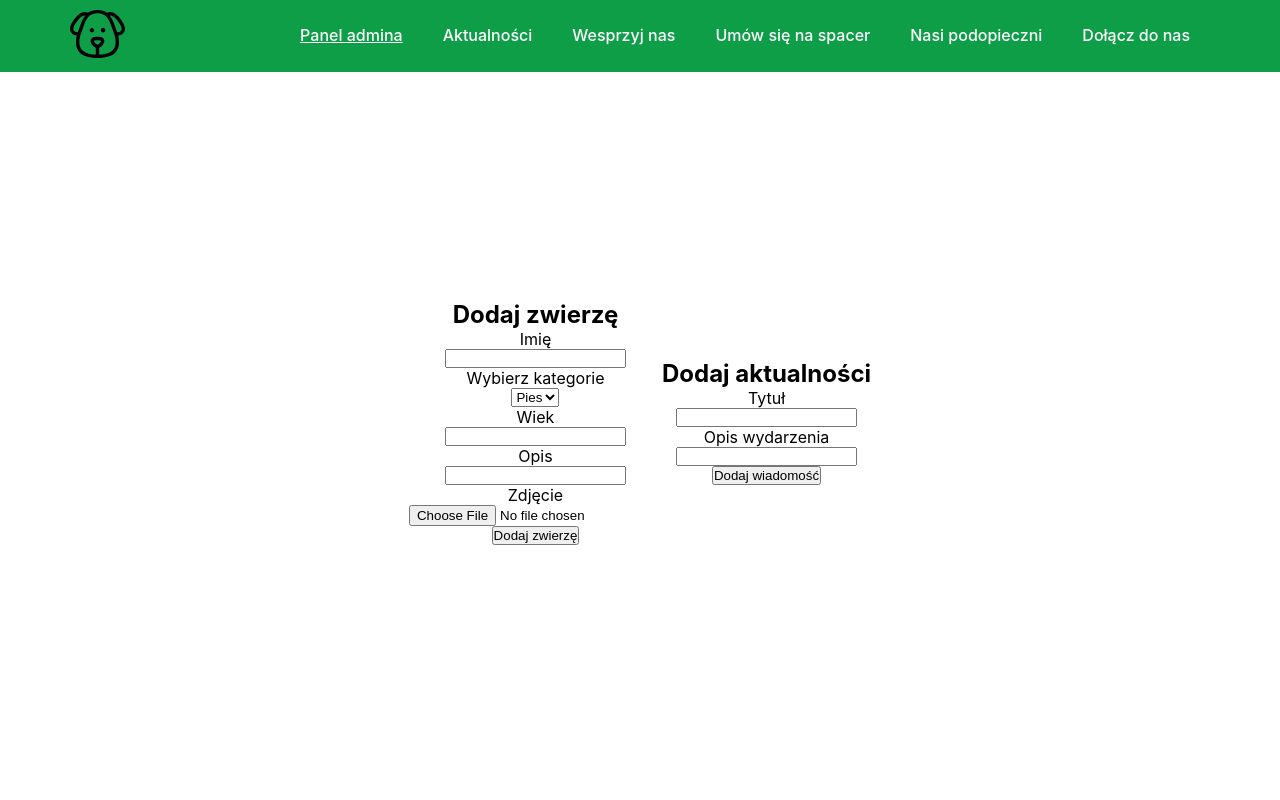
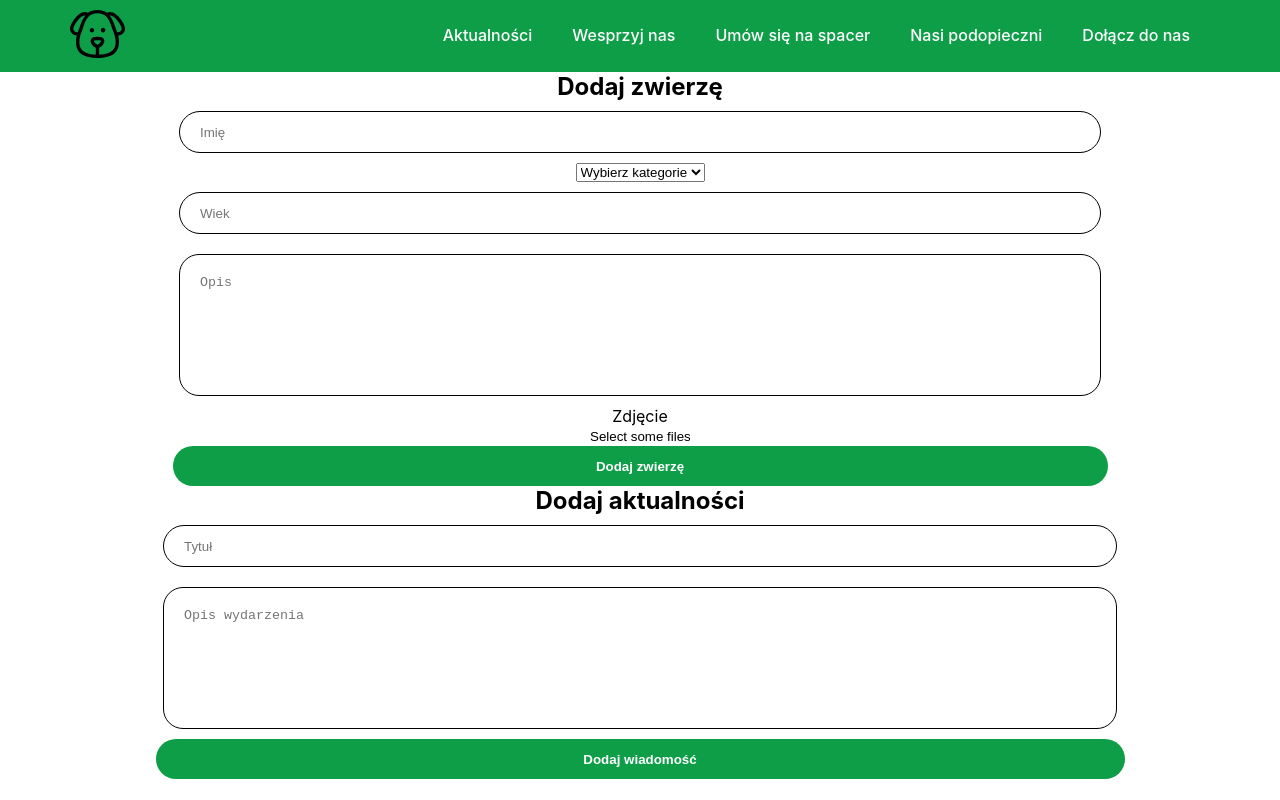
Before and after one commit to MateuszDobosz/ProjektZespolowy-Frontend, a React (Create React App) app: page /admin in a window 1280 px wide. Built offline with nearby package versions, Linux system fonts and the light colour scheme; no server answers.

Commit message:
Add axios link

```diff
--- a/src/actions/userActions.js
+++ b/src/actions/userActions.js
@@ -8,7 +8,7 @@ export const logUserOut = () => ({ type: "LOG_OUT" });
 
 export const fetchUserGoogle = (userInfo) => (dispatch) => {
   axios
-    .post("http://176.107.131.27:5000/auth/google", {
+    .post("http://176.107.131.27/auth/google", {
       token: userInfo,
     })
     .then((res) => {
@@ -20,24 +20,16 @@ export const fetchUserGoogle = (userInfo) => (dispatch) => {
 };
 
 export const fetchUserFacebook = (userInfo) => (dispatch) => {
-  fetch(`http://localhost:4000/login`, {
-    method: "POST",
-    headers: {
-      "Content-Type": "application/json",
-      Accept: "application/json",
-    },
-    body: JSON.stringify(userInfo),
-  })
-    .then((res) => res.json())
-    .then((data) => {
-      // data sent back will in the format of
-      // {
-      //     user: {},
-      //.    token: "aaaaa.bbbbb.bbbbb"
-      // }
-      localStorage.setItem("token", data.token);
-      dispatch(setUser(data.user));
-    });
+  axios
+    .post("http://176.107.131.27/auth/facebook", {
+      token: userInfo,
+    })
+    .then((res) => {
+      console.log(res);
+      localStorage.setItem("token", res.data.token);
+      dispatch(setUser(res.data));
+    })
+    .catch((err) => console.log(err));
 };
 
 export const autoLogin = () => (dispatch) => {
--- a/src/components/AddAnimalForm.js
+++ b/src/components/AddAnimalForm.js
@@ -1,73 +1,107 @@
-import React from 'react';
-import { useFormik } from 'formik';
-import styled from 'styled-components';
-import ValidationSchema from './Validations/AddAnimalValidarion';
+import React from "react";
+import { useFormik } from "formik";
+import styled from "styled-components";
+import ValidationSchema from "./Validations/AddAnimalValidarion";
+import Input from "./Input";
+import Button from "./Button";
+import TextArea from "./Textarea";
+import InputFile from "./InputFile";
 
+import axios from "axios";
 
 const Form = styled.form`
-display:flex;
-justify-content:center;
-flex-direction:column;
-align-items:center;
+  display: flex;
+  justify-content: space-between;
+  flex-direction: column;
+  align-items: center;
+  flex-basis: 100%;
 
-`
+  margin: 0 20px;
+`;
 
 const AddAnimalForm = () => {
   const formik = useFormik({
     initialValues: {
-            title: '',
-            category: '',
-            age: '',
-            description: '',
+      title: "",
+      category: "",
+      age: "",
+      description: "",
+      avatar: "",
     },
     ValidationSchema,
-        onSubmit: values => {
+    onSubmit: (values) => {
       console.log(values);
+      let data = new FormData();
+      data.append("photo", values.avatar);
+      data.append("age", values.age);
+      data.append("name", values.title);
+      data.append("description", values.description);
+      data.append("category", values.category);
+      data.append("token", localStorage.getItem("token"));
+
+      axios
+        .post("http://176.107.131.27/animals/new", data, {
+          headers: {
+            "content-type": "multipart/form-data",
+          },
+        })
+        .then((res) => {
+          console.log(res);
+        });
     },
   });
   return (
     <Form onSubmit={formik.handleSubmit}>
       <h1>Dodaj zwierzę</h1>
-            <label htmlFor="title">Imię</label>
-            <input
+      {/* <label htmlFor="title">Imię</label> */}
+      <Input
         id="title"
         name="title"
         type="text"
         onChange={formik.handleChange}
         value={formik.values.title}
+        placeholder="Imię"
       />
-            <label for="category">Wybierz kategorie</label>
+      {/* <label htmlFor="category">Wybierz kategorie</label> */}
       <select id="category" name="category" onChange={formik.handleChange}>
+        <option value="" selected disabled hidden>
+          Wybierz kategorie
+        </option>
         <option value="Dog">Pies</option>
         <option value="Cat">Kot</option>
-
       </select>
-            <label htmlFor="age">Wiek</label>
-            <input
+      {/* <label htmlFor="age">Wiek</label> */}
+      <Input
         id="age"
         name="age"
         type="text"
         onChange={formik.handleChange}
         value={formik.values.age}
+        placeholder="Wiek"
       />
-            <label htmlFor="description">Opis</label>
-            <input
+      {/* <label htmlFor="description">Opis</label> */}
+      <TextArea
         id="descriptio "
         name="description"
-                type="textarea"
+        type="text"
         onChange={formik.handleChange}
         value={formik.values.description}
+        placeholder="Opis"
       />
 
       <label htmlFor="pet-image">Zdjęcie</label>
-            <input type="file"
-                id="pet-image" name="pet-image"
+      <InputFile
+        type="file"
+        id="avatar"
+        name="avatar"
         accept="image/png, image/jpeg"
-                onChange={formik.handleChange} />
+        onChange={(event) =>
+          formik.setFieldValue("avatar", event.target.files[0])
+        }
+      />
 
-            <button type="submit">Dodaj zwierzę</button>
-
-        </Form >
+      <Button type="submit">Dodaj zwierzę</Button>
+    </Form>
   );
 };
 
--- a/src/components/AddNewsForm.js
+++ b/src/components/AddNewsForm.js
@@ -1,52 +1,62 @@
-import React from 'react';
-import { useFormik } from 'formik';
-import styled from 'styled-components';
-
+import React from "react";
+import { useFormik } from "formik";
+import styled from "styled-components";
+import Input from "./Input";
+import Button from "./Button";
+import TextArea from "./Textarea";
+import Axios from "axios";
 
 const Form = styled.form`
-display:flex;
-justify-content:center;
-flex-direction:column;
-align-items:center;
-
-
-`
+  display: flex;
+  justify-content: center;
+  flex-direction: column;
+  align-items: center;
+  flex-basis: 100%;
+`;
 
 const AddNewsForm = () => {
   const formik = useFormik({
     initialValues: {
-            title: '',
-            description: '',
+      title: "",
+      description: "",
     },
 
-        onSubmit: values => {
+    onSubmit: (values) => {
       console.log(values);
+      const { title, description } = values;
+      Axios.post("http://176.107.131.27/panel/new", {
+        title,
+        description,
+        token: localStorage.getItem("token"),
+      }).then((res) => {
+        console.log(res);
+      });
     },
   });
   return (
     <Form onSubmit={formik.handleSubmit}>
       <h1>Dodaj aktualności</h1>
-            <label htmlFor="title">Tytuł</label>
-            <input
+      {/* <label htmlFor="title">Tytuł</label> */}
+      <Input
         id="title"
         name="title"
         type="text"
         onChange={formik.handleChange}
         value={formik.values.title}
+        placeholder="Tytuł"
       />
-            <label htmlFor="description">Opis wydarzenia</label>
-            <input
+      {/* <label htmlFor="description">Opis wydarzenia</label> */}
+      <TextArea
         id="descriptio "
         name="description"
-                type="textarea"
+        type="text"
         onChange={formik.handleChange}
         value={formik.values.description}
+        placeholder="Opis wydarzenia"
       />
 
-
-            <button type="submit">Dodaj wiadomość</button>
-
-        </Form >
+      <Button type="submit">Dodaj wiadomość</Button>
+    </Form>
   );
 };
 
--- /dev/null
+++ b/src/components/Button.js
@@ -0,0 +1,13 @@
+import styled from "styled-components";
+
+const Button = styled.button`
+  width: 85%;
+  height: 40px;
+  background-color: #0d9e47;
+  color: white;
+  border-radius: 50px;
+  font-weight: 700;
+  border: none;
+`;
+
+export default Button;
--- /dev/null
+++ b/src/components/Input.js
@@ -0,0 +1,13 @@
+import styled from "styled-components";
+
+const Input = styled.input`
+  width: 80%;
+  height: 40px;
+  border-radius: 50px;
+  padding: 0 20px;
+  margin: 10px 0;
+  outline: none;
+  border: 1px solid black;
+`;
+
+export default Input;
--- /dev/null
+++ b/src/components/InputFile.js
@@ -0,0 +1,14 @@
+import styled from "styled-components";
+
+const InputFile = styled.input`
+  width: 100px;
+  height: 20px;
+  &::-webkit-file-upload-button {
+    visibility: hidden;
+  }
+  &::before {
+    content: "Select some files";
+  }
+`;
+
+export default InputFile;
--- a/src/components/Menu.js
+++ b/src/components/Menu.js
@@ -17,7 +17,6 @@ const Wrapper = styled.ul`
   display: flex;
   list-style: none;
   height: 50px;
-
 
   justify-content: flex-end;
   align-items: center;
@@ -46,12 +45,16 @@ const Menu = () => {
   return (
     <NavWrapper>
       <BeltWrapper>
-        <Link to="/"><img src={LogoIcon} alt="Logo" /></Link>
+        <Link to="/">
+          <img src={LogoIcon} alt="Logo" />
+        </Link>
         <Wrapper>
           <ListItem>
+            {user.isAdmin ? (
               <StyledLink to="/admin" activeClassName="active1">
                 Panel admina
               </StyledLink>
+            ) : null}
             <StyledLink to="/news" activeClassName="active1">
               Aktualności
             </StyledLink>
--- /dev/null
+++ b/src/components/Textarea.js
@@ -0,0 +1,14 @@
+import styled from "styled-components";
+
+const TextArea = styled.textarea`
+  border: 1px solid black;
+  border-radius: 20px;
+  padding: 20px;
+  outline: none;
+  width: 80%;
+  margin: 10px 0;
+  resize: none;
+  height: 100px;
+`;
+
+export default TextArea;
--- a/src/pages/LoginPage.js
+++ b/src/pages/LoginPage.js
@@ -3,9 +3,8 @@ import styled from "styled-components";
 import GoogleLogin from "react-google-login";
 import FacebookLogin from "react-facebook-login/dist/facebook-login-render-props";
 import { ReactComponent as HelloIcon } from "../assets/HelloIcon.svg";
-import axios from "axios";
 import { useSelector, useDispatch } from "react-redux";
-import { fetchUserGoogle } from "../actions/userActions";
+import { fetchUserGoogle, fetchUserFacebook } from "../actions/userActions";
 import { FaGoogle, FaFacebookF } from "react-icons/fa";
 
 const Wrapper = styled.div`
@@ -61,18 +60,14 @@ const LoginPage = () => {
 
   const dispatch = useDispatch();
   const LoginGoogle = (data) => dispatch(fetchUserGoogle(data));
+  const LoginFacebook = (data) => dispatch(fetchUserFacebook(data));
 
   const responseGoogle = (response) => {
     LoginGoogle(response.tokenId);
   };
 
   const responseFacebook = (response) => {
-    axios
-      .post("http://176.107.131.27:5000/auth/facebook", {
-        token: response.accessToken,
-      })
-      .then((res) => console.log(res));
-    console.log(response);
+    LoginFacebook(response.accessToken);
   };
   return (
     <Wrapper>
@@ -86,6 +81,7 @@ const LoginPage = () => {
             buttonText="Zaloguj się z google"
             onSuccess={responseGoogle}
             onFailure={responseGoogle}
+            autoLoad={false}
             render={(renderProps) => (
               <SocialButton
                 onClick={renderProps.onClick}
```
Lines whose indentation alone changed are shown as unchanged.
